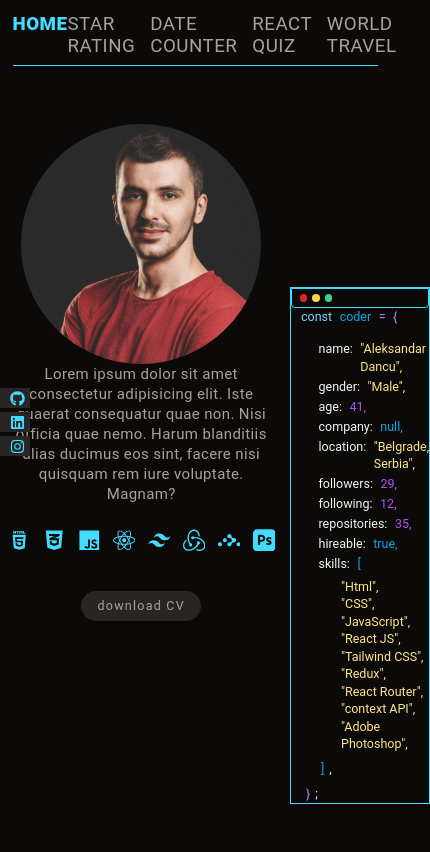
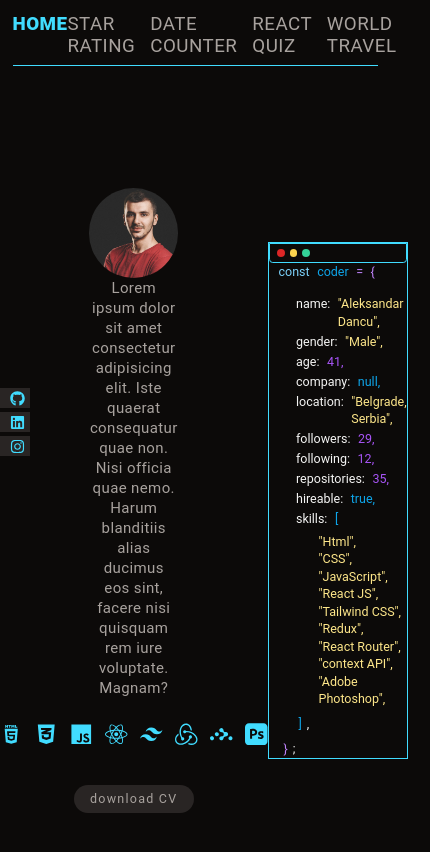
Before and after one commit to danchooalex/aleksandar-portfolio, a React (Vite) app: page / in a window 390 px wide. Shown: the top 852 px of the page, 430 px wide, since content can reach past the window. Built offline with nearby package versions, Linux system fonts and the light colour scheme; data requests are answered from the project's data file; a web font is replaced by a local one.

Commit message:
Mobile NOT STARTED YET

```diff
--- a/src/components/homePageComponents/LeftSide.module.css
+++ b/src/components/homePageComponents/LeftSide.module.css
@@ -1,5 +1,5 @@
 .leftContainer {
-  @apply m-auto h-full w-full bg-[#0c0a09];
+  @apply m-auto flex h-1/2 w-1/3 flex-col items-center justify-center bg-[#0c0a09];
 }
 
 .image {
--- a/src/components/homePageComponents/RightSide.module.css
+++ b/src/components/homePageComponents/RightSide.module.css
@@ -1,5 +1,5 @@
 .rightContainer {
-  @apply flex h-full w-full items-center justify-center bg-[#0c0a09];
+  @apply flex h-full w-full items-center bg-[#0c0a09];
 }
 
 .table {
@@ -25,3 +25,5 @@
 .text {
   @apply text-xl text-amber-200;
 }
+
+/* bg-[#0c0a09] */
--- a/src/pages/portfolioPages/AppLayoutPortfolio.module.css
+++ b/src/pages/portfolioPages/AppLayoutPortfolio.module.css
@@ -1,11 +1,11 @@
 .container {
-  @apply mt-20 flex flex-row items-center justify-between bg-[#0c0a09];
+  @apply flex flex-row items-center bg-[#0c0a09];
 }
 
 .left {
-  @apply m-3 flex h-screen w-screen items-center bg-[#0c0a09] text-center;
+  @apply flex h-screen w-screen items-end bg-[#0c0a09] text-center;
 }
 
 .right {
-  @apply m-3 flex h-screen w-screen items-center bg-[#0c0a09];
+  @apply flex h-screen w-screen items-center bg-[#0c0a09];
 }
```
